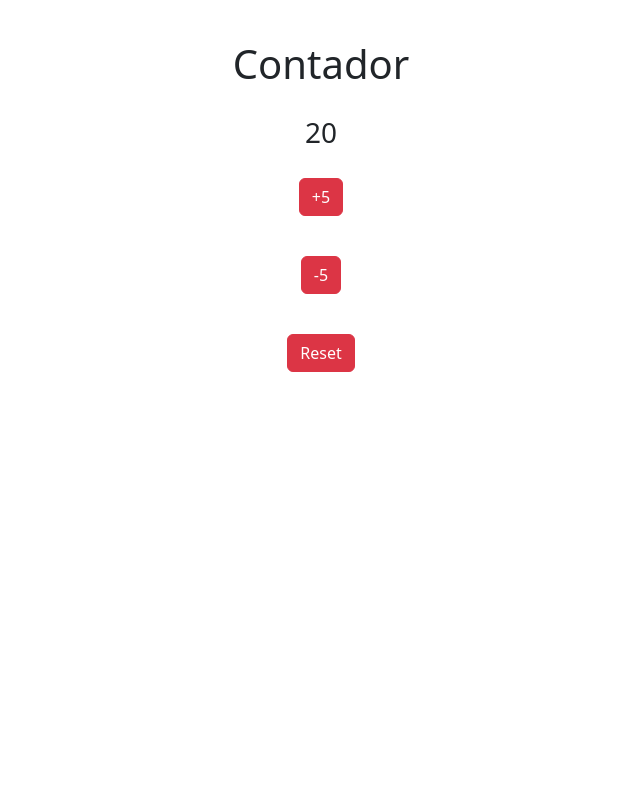
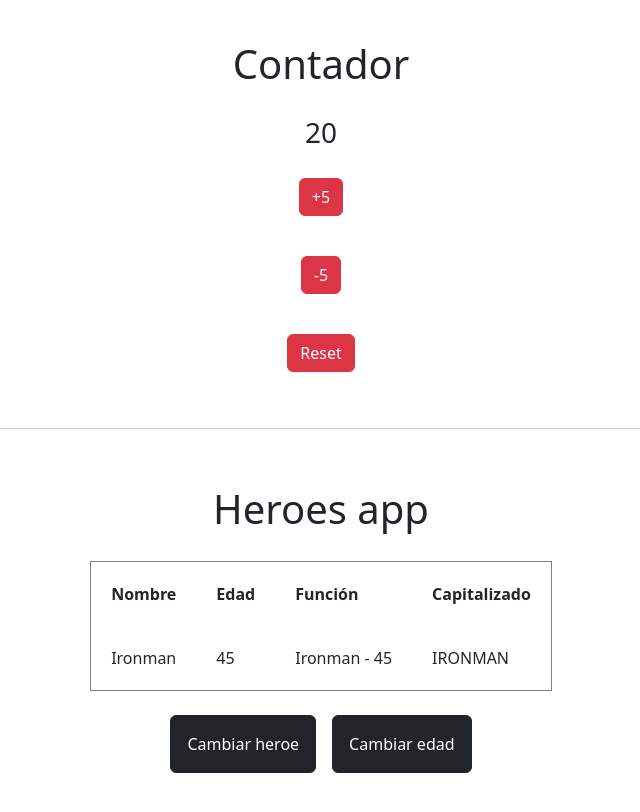
Before and after one commit to cferreirobelenguer/PruebasAngular, an Angular app: page / in a window 1280 px wide. Shown: the top 812 px of the page, without its empty margins (319-959 px from the left). Built offline with nearby package versions, Linux system fonts and the light colour scheme.

Commit message:
heroe app

```diff
--- a/src/app/app.component.html
+++ b/src/app/app.component.html
@@ -4,4 +4,8 @@
   <div>
       <app-contador></app-contador>
   </div>
+  <hr/>
+  <div>
+    <app-heroe></app-heroe>
+  </div>
 </div>
--- a/src/app/app.module.ts
+++ b/src/app/app.module.ts
@@ -1,13 +1,15 @@
 import { NgModule } from '@angular/core';
 import { BrowserModule } from '@angular/platform-browser';
-
+//Componentes importados en module
 import { AppComponent } from './app.component';
 import { ContadorComponent } from './contador/contador.component';
+import { HeroeComponent } from './heroe/heroe.component';
 
 @NgModule({
   declarations: [
     AppComponent,
-    ContadorComponent
+    ContadorComponent,
+    HeroeComponent
   ],
   imports: [
     BrowserModule
--- /dev/null
+++ b/src/app/heroe/heroe.component.css
@@ -0,0 +1,24 @@
+body{
+    text-align: center;
+}
+.heroes_container{
+    display: flex;
+    flex-direction: column;
+    padding: 20px;
+    justify-content: center;
+    align-items: center;
+}
+.heroes_title{
+    font-weight: bold;
+    font-size: 20px;
+    padding: 20px;
+}
+.espaciador{
+    padding: 20px;
+}
+#heroes_button{
+    display: flex;
+    flex-direction: row;
+    align-items: center;
+
+}
--- /dev/null
+++ b/src/app/heroe/heroe.component.html
@@ -0,0 +1,26 @@
+<div class="heroes_container">
+    <div class="heroes_title">
+        <h1>Heroes app</h1>
+    </div>
+    <div class="heroes_table">
+        <table border="1">
+            <tr>
+                <th class="espaciador">Nombre</th>
+                <th class="espaciador">Edad</th>
+                <th class="espaciador">Función</th>
+                <th class="espaciador">Capitalizado</th>
+            </tr>
+            <tr>
+                <td class="espaciador">{{nombre}}</td>
+                <td class="espaciador">{{edad}}</td>
+                <td class="espaciador">{{obtenerNombre()}}</td>
+                <td class="espaciador">{{capitalizar}}</td>
+            </tr>
+        </table>
+    </div>
+    <div class="p-3" id="heroes_button">
+        <button class="btn btn-dark p-3 m-2" (click)="cambiarNombre('Batman')">Cambiar heroe</button>
+        <button class="btn btn-dark p-3 m-2" (click)="cambiarEdad(30)">Cambiar edad</button>
+    </div>
+
+</div>
--- /dev/null
+++ b/src/app/heroe/heroe.component.ts
@@ -0,0 +1,24 @@
+import { Component } from '@angular/core';
+
+@Component({
+  selector: 'app-heroe',
+  templateUrl: './heroe.component.html',
+  styleUrls: ['./heroe.component.css']
+})
+export class HeroeComponent {
+  nombre:string='Ironman'
+  edad:number=45
+
+  get capitalizar(){
+    return this.nombre.toLocaleUpperCase()
+  }
+  obtenerNombre():string{
+    return `${this.nombre} - ${this.edad}`
+  }
+  cambiarNombre(valor:string):void{
+    this.nombre=valor
+  }
+  cambiarEdad(valor:number):void{
+    this.edad=valor
+  }
+}
```
Also changed, not shown: 2 other files (tests, documents, lock files or other folders).
